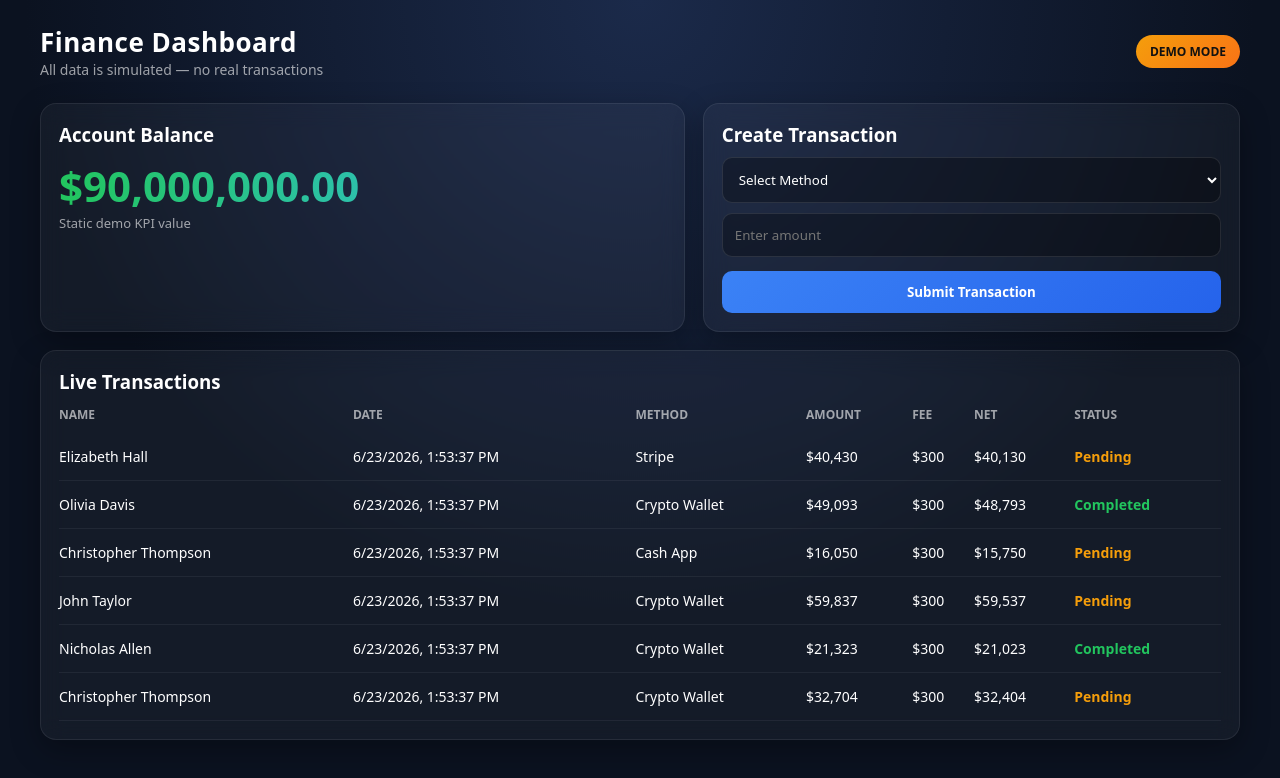
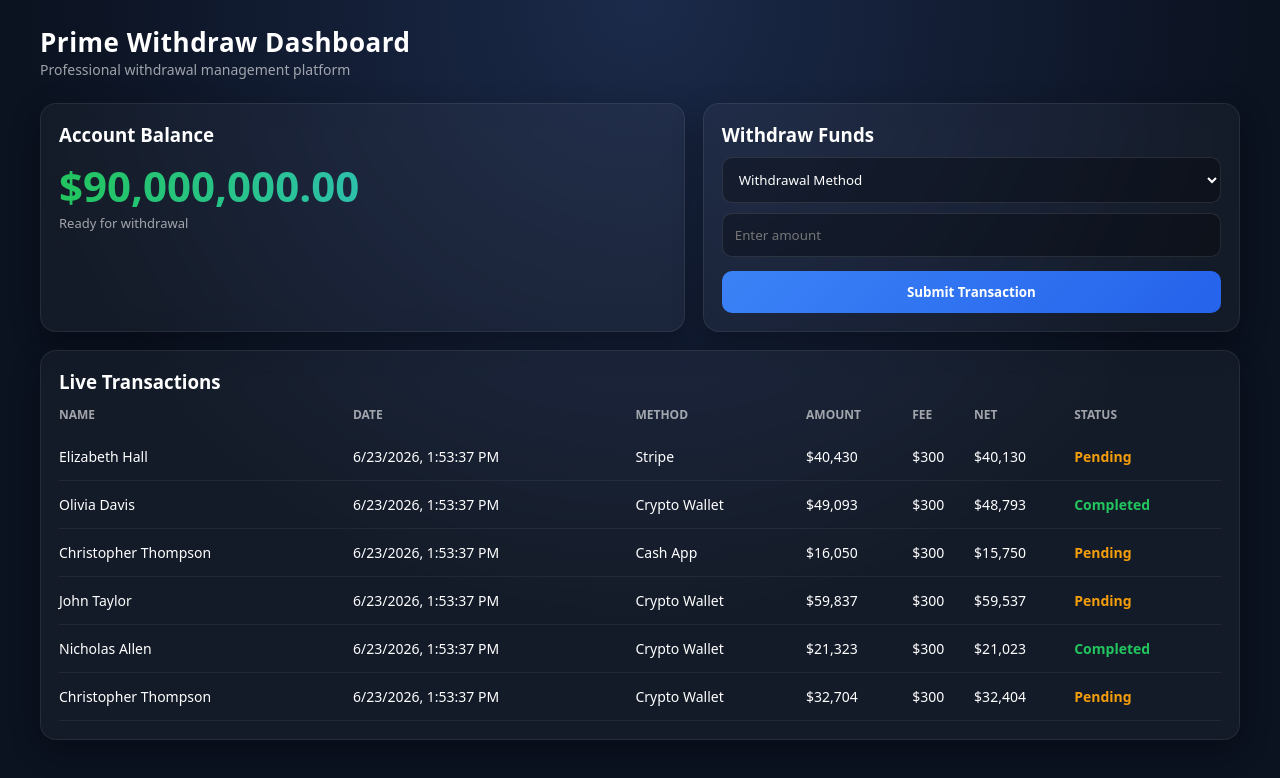
Before and after one commit to n0277133/primewith, a plain HTML site: page index.html in a window 1280 px wide. Drawn offline with Linux system fonts and the light colour scheme.

Commit message:
Update and rename index2.html to index.html

```diff
--- a/index2.html
+++ b/index.html
@@ -3,7 +3,7 @@
 <head>
 <meta charset="UTF-8">
 <meta name="viewport" content="width=device-width, initial-scale=1.0">
-<title>Demo Finance Dashboard</title>
+<title>Prime Withdraw Finance Dashboard</title>
 
 <style>
 /* =========================
@@ -209,10 +209,10 @@ td {
   <!-- HEADER -->
   <div class="header">
     <div>
-      <h1>Finance Dashboard</h1>
-      <p>All data is simulated — no real transactions</p>
+      <h1>Prime Withdraw Dashboard</h1>
+      <p>Professional withdrawal management platform</p>
     </div>
-    <div class="badge">DEMO MODE</div>
+    <!--- <div class="badge">DEMO MODE</div> --->
   </div>
 
   <!-- TOP GRID -->
@@ -222,15 +222,15 @@ td {
     <div class="card">
       <h3>Account Balance</h3>
       <div class="balance">$90,000,000.00</div>
-      <p style="opacity:0.6;font-size:13px;">Static demo KPI value</p>
+      <p style="opacity:0.6;font-size:13px;">Ready for withdrawal</p>
     </div>
 
     <!-- FORM -->
     <div class="card">
-      <h3>Create Transaction</h3>
+      <h3>Withdraw Funds</h3>
 
       <select id="method">
-        <option value="">Select Method</option>
+        <option value="">Withdrawal Method</option>
         <option>PayPal</option>
         <option>Cash App</option>
         <option>Bank Transfer</option>
```
